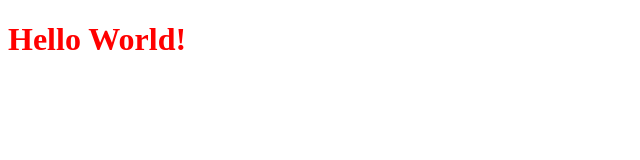
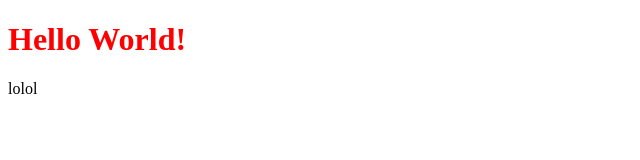
Before and after one commit to patrickdolloso/Gitty-the-first-git, a plain HTML site: page index.html in a window 1280 px wide. Shown: the full height of the page, 0-640 px from the left. Drawn offline with Linux system fonts and the light colour scheme.

Commit message:
Added p 'lolol'

```diff
--- a/index.html
+++ b/index.html
@@ -18,6 +18,7 @@
 <body>
     <h1>Hello World!</h1>
     <a href="www.google.com"></a>
+    <p>lolol</p>
 </body>
 
 </html>
```
